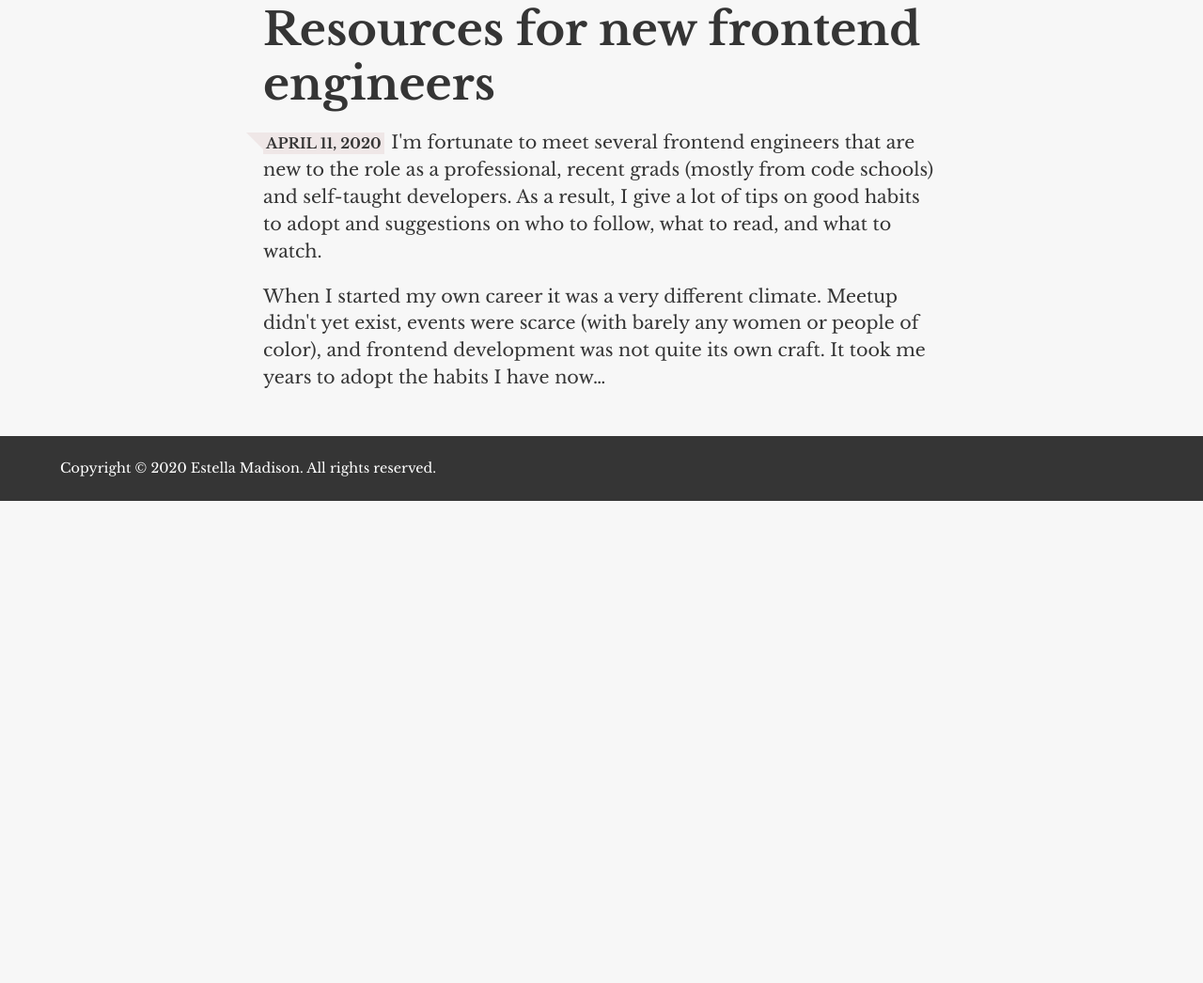
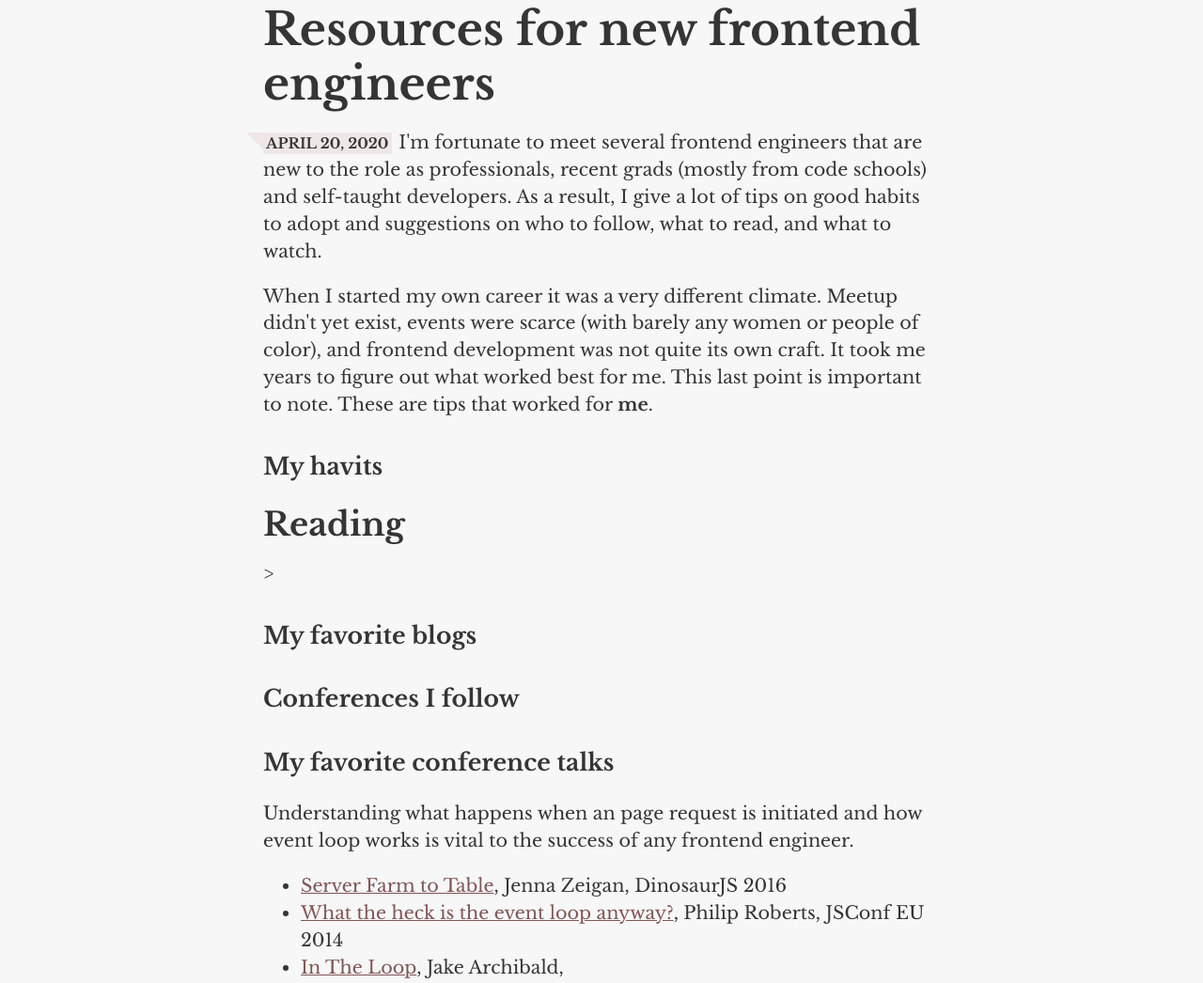
Before and after one commit to chicagoing/estella.dev, an Eleventy site: page src/blog/resources-for-new-frontend-engineers.html in a window 1280 px wide. Shown: the part 94-1140 px from the top of the page at 94% size. Before the commit the page ends 800 px from the top, so only its background shows below. Built offline with nearby package versions, Linux system fonts and the light colour scheme; Eleventy itself is replaced by a stand-in of ours; files that its build step writes are made by us from their sources.

Commit message:
Some content updates

```diff
--- a/src/_includes/css/main.css
+++ b/src/_includes/css/main.css
@@ -216,6 +216,7 @@ p:first-child {
   font-size: 1.2em;
   margin: 0 auto;
   max-width: 45rem;
+  min-height: 38rem;
   width: 80%;
 }
 .article__head {
--- a/src/blog/resources-for-new-frontend-engineers.html
+++ b/src/blog/resources-for-new-frontend-engineers.html
@@ -1,10 +1,38 @@
 ---
 layout: layouts/layout.njk
 title: Resources for new frontend engineers
+date: 2020-04-20
+tags:
+  - frontend development
 ---
 
 <article class="article">
   <h1 class="article__head">{{title}}</h1>
-  <p><time datetime="2020-04-11">April 11, 2020</time>I'm fortunate to meet several frontend engineers that are new to the role as a professional, recent grads (mostly from code schools) and self-taught developers. As a result, I give a lot of tips on good habits to adopt and suggestions on who to follow, what to read, and what to watch.</p>
-  <p>When I started my own career it was a very different climate. Meetup didn't yet exist, events were scarce (with barely any women or people of color), and frontend development was not quite its own craft. It took me years to adopt the habits I have now…</p>
+  <p>
+    <time datetime="{{page.date}}">{% formatDate page.date %}</time>I'm fortunate to meet several
+    frontend engineers that are new to the role as professionals, recent grads (mostly from code
+    schools) and self-taught developers. As a result, I give a lot of tips on good habits to adopt
+    and suggestions on who to follow, what to read, and what to watch.
+  </p>
+  <p>
+    When I started my own career it was a very different climate. Meetup didn't yet exist, events
+    were scarce (with barely any women or people of color), and frontend development was not quite
+    its own craft. It took me years to figure out what worked best for me. This last point
+    is important to note. These are tips that worked for <strong>me</strong>.
+  </p>
+  <h2 class="article__head-secondary">My havits</h2>
+  <p></p>
+  <h3>Reading</h3>>
+  <h2 class="article__head-secondary">My favorite blogs</h2>
+  <p>
+
+  </p>
+  <h2 class="article__head-secondary">Conferences I follow</h2>
+  <h2 class="article__head-secondary">My favorite conference talks</h2>
+  <p>Understanding what happens when an page request is initiated and how event loop works is vital to the success of any frontend engineer.</p>
+  <ul>
+    <li><a href="https://www.youtube.com/watch?v=yK5G4VnMGpo">Server Farm to Table</a>, Jenna Zeigan, DinosaurJS 2016</li>
+    <li><a href="https://www.youtube.com/watch?v=8aGhZQkoFbQ">What the heck is the event loop anyway?</a>, Philip Roberts, JSConf EU 2014</li>
+    <li><a href="https://www.youtube.com/watch?v=cCOL7MC4Pl0&t=30s">In The Loop</a>, Jake Archibald,</li>
+  </ul>
 </article>
```
Also changed, not shown: src/blog/better-way-to-sort-ember-arraycontroller.html (+5 -1 lines), src/blog/scaling-back-on-jquery.html (+3 -0 lines), src/blog/sort-lists-with-ember-arraycontroller.html (+6 -3 lines), src/index.html (+1 -1 lines), .eleventy.js.
